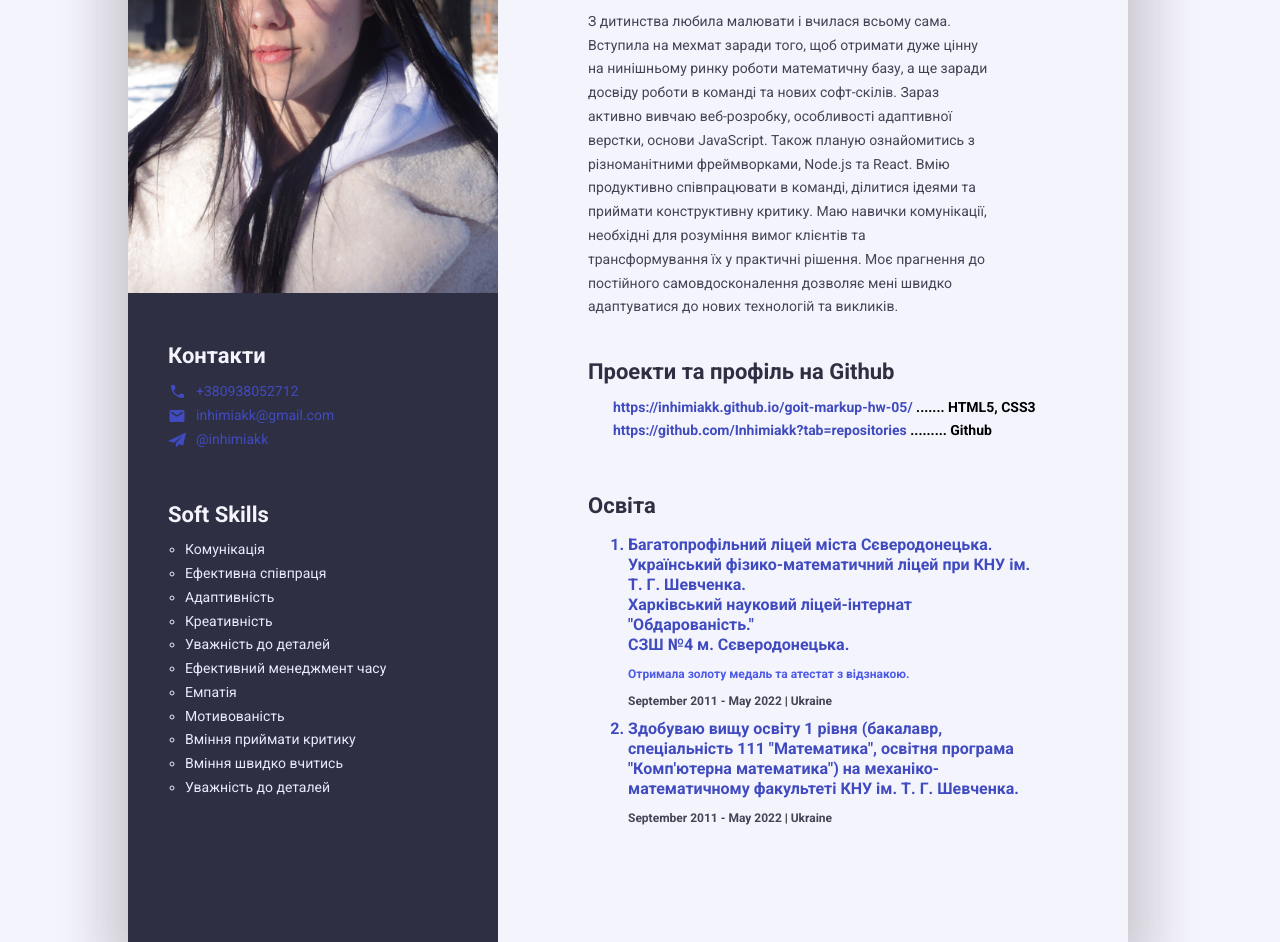
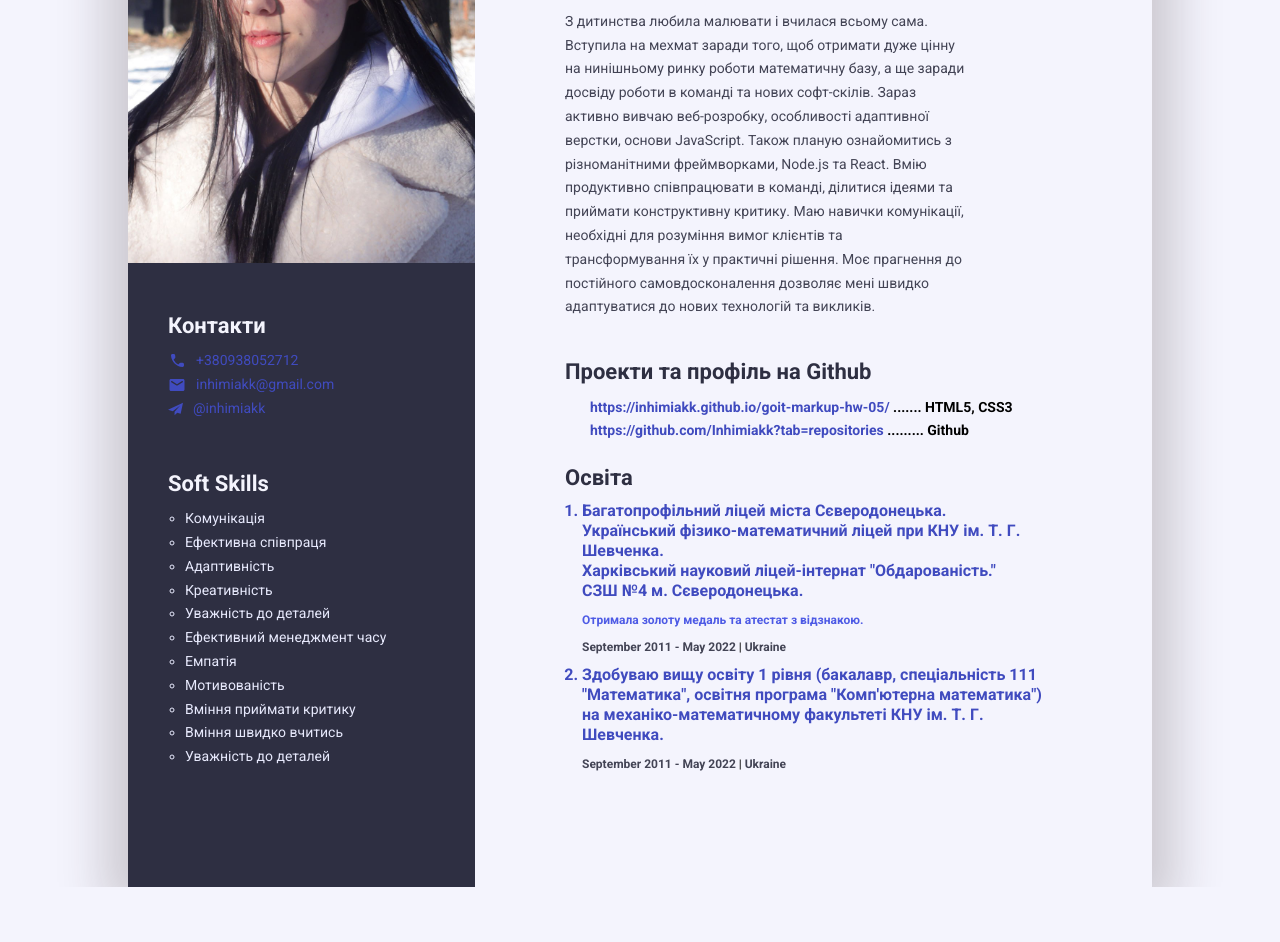
Before and after one commit to Inhimiakk/resume, a plain HTML site: page index.html in a window 1280 px wide. Shown: the part 240-1182 px from the top of the page. After the commit the page ends 1127 px from the top, so only its background shows below. Drawn offline with nearby package versions, Linux system fonts and the light colour scheme.

Commit message:
adaptive

```diff
--- a/css/styles.css
+++ b/css/styles.css
@@ -20,6 +20,12 @@ ul {
   margin-top: 0;
   margin-bottom: 0;
   padding-left: 0;
+}
+
+ol{
+  margin-top: 0;
+  margin-bottom: 0;
+  padding-left: 17px;
 }
 
 img {
@@ -52,29 +58,82 @@ body {
 
 /* main styles */
 
+
 main {
-  max-width: 1000px;
+  max-width: 320px;
   display: flex;
   flex-direction: row-reverse;
   margin: 0px 10%;
   box-shadow: 0px 0px 45px 24px rgba(52, 34, 34, 0.2);
   }
 
+@media (min-width: 428px) {
+  main{
+    max-width: 428px;
+  }
+}
+
+@media (min-width: 768px) {
+  main {
+    max-width: 768px;
+  }
+}
+
+@media (min-width: 1158px) {
+  main {
+    max-width: 1158px;
+  }
+}
+
+
 .main-content {
-    max-width: 700px;
     background-color: var(--cloud);
     width:100%;
+    padding: 38px 32px;
+}
+
+@media (min-width: 428px) {
+  .main-content {
+    padding: 42px 33px;
+  }
+}
+
+@media (min-width: 768px) {
+  .main-content {
+   padding: 70px 60px;
+  }
+}
+
+@media (min-width: 1158px) {
+  .main-content {
+    max-width: 810px;
     padding: 105px 90px;
   }
+}
+
+
 /* about styles */
 
 .about {
+  margin-bottom: 14.4px;
+}
+
+@media (min-width: 768px) {
+  .about {
+    margin-bottom: 27px;
+  }
+}
+
+@media (min-width: 1158px) {
+  .about {
     margin-bottom: 40px;
   }
+}
+
 .about-position {
   font-style: normal;
   font-weight: 700;
-  font-size: 14px;
+  font-size: 5px;
   line-height: 1.2;
   color: var(--black);
   margin-bottom: 20px;
@@ -82,85 +141,152 @@ main {
 .about-name {
   font-style: normal;
   font-weight: 700;
-  font-size: 45px;
+  font-size: 16px;
   line-height: 1.2;
   color: var(--navyblue);
+  margin-bottom: 9px;
+}
+
+@media (min-width: 768px) {
+  .about-name {
+    font-size: 24px;
+    margin-bottom: 18px;
+  }
+}
+
+@media (min-width: 1158px) {
+  .about-name {
+    font-size: 45px;
     margin-bottom: 25px;
+  }
 }
 
 .about-description {
-  font-size: 14px;
+  font-size: 5px;
   line-height: 1.7;
   color: var(--slate);
+  width: 144px;
+}
+
+@media (min-width: 768px) {
+  .about-description {
+    width: 300px;
+  }
+}
+
+@media (min-width: 1158px) {
+  .about-description {
     width: 400px;
+  }
 }
 
 /* project styles */
 
 .projects {
-  margin-bottom: 50px;
+  margin-bottom: 18px;
 }
+
 
 .title {
   font-style: normal;
   font-weight: 700;
-  font-size: 22px;
+  font-size: 8px;
   line-height: 1.2;
   color: var(--navyblue);
+  margin-bottom: 4px;
+}
+
+@media (min-width: 768px) {
+  .name,
+  .title {
+    font-size: 15px;
+    margin-bottom: 7px;
+  }
+}
+
+@media (min-width: 1158px) {
+  .name,
+  .title {
+    font-size: 22px;
     margin-bottom: 10px;
+  }
 }
 
 .projects-list {
+  margin-left: 5px;
+}
+
+@media (min-width: 768px) {
+  .projects-list {
+    margin-left: 10px;
+  }
+}
+
+@media (min-width: 1158px) {
+  .projects-list {
     margin-left: 15px;
+  }
 }
 
 .projects-item {
   font-weight: 700;
-  font-size: 14px;
+  font-size: 5px;
   line-height: 1.7;
   color: var(--black);
 }
 
 .project,
 .projects-link {
-  font-size: 14px;
+  font-size: 5px;
   line-height: 1.7;
 }
 
 .projects-link {
+  margin-left: 4px;
+}
+
+@media (min-width: 768px) {
+  .projects-link {
+    margin-left: 7px;
+  }
+}
+
+@media (min-width: 1158px) {
+  .projects-link {
     margin-left: 10px;
+  }
 }
 
 .project-bracket {
   font-weight: 700;
-  font-size: 14px;
+  font-size: 5px;
   line-height: 1.7;
   color: var(--black);
 }
 
-/* songs-styles*/
+/*company*/
 
 .name {
   font-weight: 700;
-  font-size: 16px;
+  font-size: 5px;
   line-height: 1.25;
   color: var(--black);
-  margin-bottom: 10px;
+  margin-bottom: 4px;
 }
 
 .organization {
   font-weight: 700;
-  font-size: 16px;
+  font-size: 5px;
   line-height: 1.25;
   color:var(--ocean) ;
 }
 
 .period,
 .medal {
-  font-size: 12px;
+  font-size: 5px;
   line-height: 1.25;
   color: var(--slate);
-  margin-bottom: 10px;
+  margin-bottom: 4px;
 }
 
 .medal{
@@ -169,63 +295,198 @@ main {
 
 .line {
   font-weight: 400;
-  font-size: 12px;
+  font-size: 5px;
   line-height: 1.25;
   color: var(--black);
+}
+
+@media (min-width: 768px) {
+  .line,
+  .period,
+  .medal {
+    font-size: 8px;
+  }
+}
+
+@media (min-width: 1158px) {
+  .line,
+  .period,
+  .medal {
+    font-size: 12px;
+  }
 }
 
 /* education */
 
 .lyceum {
   font-weight: 700;
-  font-size: 16px;
+  font-size: 6px;
   line-height: 1.25;
   color: var(--ocean);
-  margin-bottom: 10px;
+  margin-bottom: 4px;
+}
+
+@media (min-width: 768px) {
+  .lyceum {
+    font-size: 11px;
+  }
+}
+
+@media (min-width: 1158px) {
+  .lyceum {
+    font-size: 16px;
+  }
 }
 
 /* sidebarstyles */
 .sidebar {
   background-color: var(--navyblue);
+  padding-top: 14px;
+}
+
+@media (min-width: 768px) {
+  .sidebar {
+    padding-top: 27px;
+  }
+}
+
+@media (min-width: 1158px) {
+  .sidebar {
     padding-top: 40px;
   }
+}
+
 .photo {
-  width: 370px;
-  margin-bottom: 50px;
+  width: 96px;
+  margin-bottom: 18px;
 }
+
+@media (min-width: 428px) {
+  .photo {
+    width: 128px;
+  }
+}
+
+@media (min-width: 768px) {
+  .photo {
+    width: 230px;
+  }
+}
+
+@media (min-width: 1158px) {
+  .photo {
+    width: 347px;
+  }
+}
+
+.contacts,
+.soft-skills {
+  margin-left: 14px;
+}
+
+@media (min-width: 768px) {
+  .contacts,
+  .soft-skills {
+    margin-left: 27px;
+  }
+}
+
+@media (min-width: 1158px) {
   .contacts,
   .soft-skills {
     margin-left: 40px;
   }
+}
 
 .contacts {
+  margin-bottom: 18px;
+}
+
+@media (min-width: 768px) {
+  .project,
+  .contacts,
+  .photo {
+    margin-bottom: 33px;
+  }
+}
+
+@media (min-width: 1158px) {
+  .project,
+  .contacts,
+  .photo {
     margin-bottom: 50px;
   }
+}
+
 .sidebar-tittle {
   color: var(--cloud);
   font-style: normal;
   font-weight: 700;
+  font-size: 8px;
+  line-height: 1.2;
+  margin-bottom: 4px;
+}
+
+@media (min-width: 768px) {
+  .sidebar-tittle {
+    font-size: 15px;
+  }
+}
+
+@media (min-width: 1158px) {
+  .sidebar-tittle {
     font-size: 22px;
-  line-height: 1.2;
+  }
+}
+
+@media (min-width: 768px) {
+  .sidebar-tittle,
+  .lyceum,
+  .period,
+  .medal {
+    margin-bottom: 7px;
+  }
+}
+
+@media (min-width: 1158px) {
+  .sidebar-tittle,
+  .lyceum,
+  .period,
+  .medal {
     margin-bottom: 10px;
   }
+}
+
 .contact-type {
   font-style: normal;
   font-weight: 700;
-  font-size: 14px;
+  font-size: 5px;
   line-height: 1.7;
   color: var(--cloud);
   margin-right: 5px;
 }
 
-
 .contact-link {
   display: flex;
-  gap: 10px;
-  vertical-align: top;
-  font-size: 14px;
+  gap: 4px;
+  align-items: center;
+  font-size: 5px;
   line-height: 1.7;
   color: var(--ocean);
+}
+
+@media (min-width: 768px) {
+  .contact-link
+  {
+    gap: 7px;
+  }
+}
+
+@media (min-width: 1158px) {
+  .contact-link
+  {
+    gap: 10px;
+  }
 }
 
 .contact-link:hover,
@@ -236,16 +497,67 @@ main {
 .skills-link {
   list-style: circle;
   color: var(--cloud);
+  margin-left: 6px;
+}
+
+@media (min-width: 768px) {
+  .skills-link {
+    margin-left: 11px;
+  }
+}
+
+@media (min-width: 1158px) {
+  .skills-link {
     margin-left: 17px;
   }
+}
+
 .skills-item {
   color:var(--cornflower);
   font-weight: 400;
-  font-size: 14px;
+  font-size: 5px;
   line-height: 1.7;
 }
 
+@media (min-width: 768px) {
+  .skills-item,
+  .contact-link,
+  .organization,
+  .name,
+  .project,
+  .projects-link,
+  .about-description,
+  .contact-type,
+  .about-position,
+  .project-bracket,
+  .projects-item {
+    font-size: 8px;
+  }
+}
+
+@media (min-width: 1158px) {
+  .skills-item,
+  .contact-link,
+  .organization,
+  .name,
+  .project,
+  .projects-link,
+  .about-description,
+  .contact-type,
+  .about-position,
+  .project-bracket,
+  .projects-item {
+    font-size: 14px;
+  }
+}
 
 .icons{
   fill: currentColor;
 }
+
+@media (max-width: 768px) {
+  .icons {
+    width: 6px;
+    height: 8px;
+  }
+}
--- a/index.html
+++ b/index.html
@@ -94,7 +94,7 @@
                 </li>
                 <li class="contact-item">
                     <a href="https://t.me/inhimiakk" class="contact-link">
-                        <svg width="18" height="24" class="icons">
+                        <svg width="15" height="18" class="icons">
 							<use href="./images/icons.svg#icon-telegram"></use>
 						</svg><span>@inhimiakk</span></a>
                 </li>
```
Lines whose indentation alone changed are shown as unchanged.
